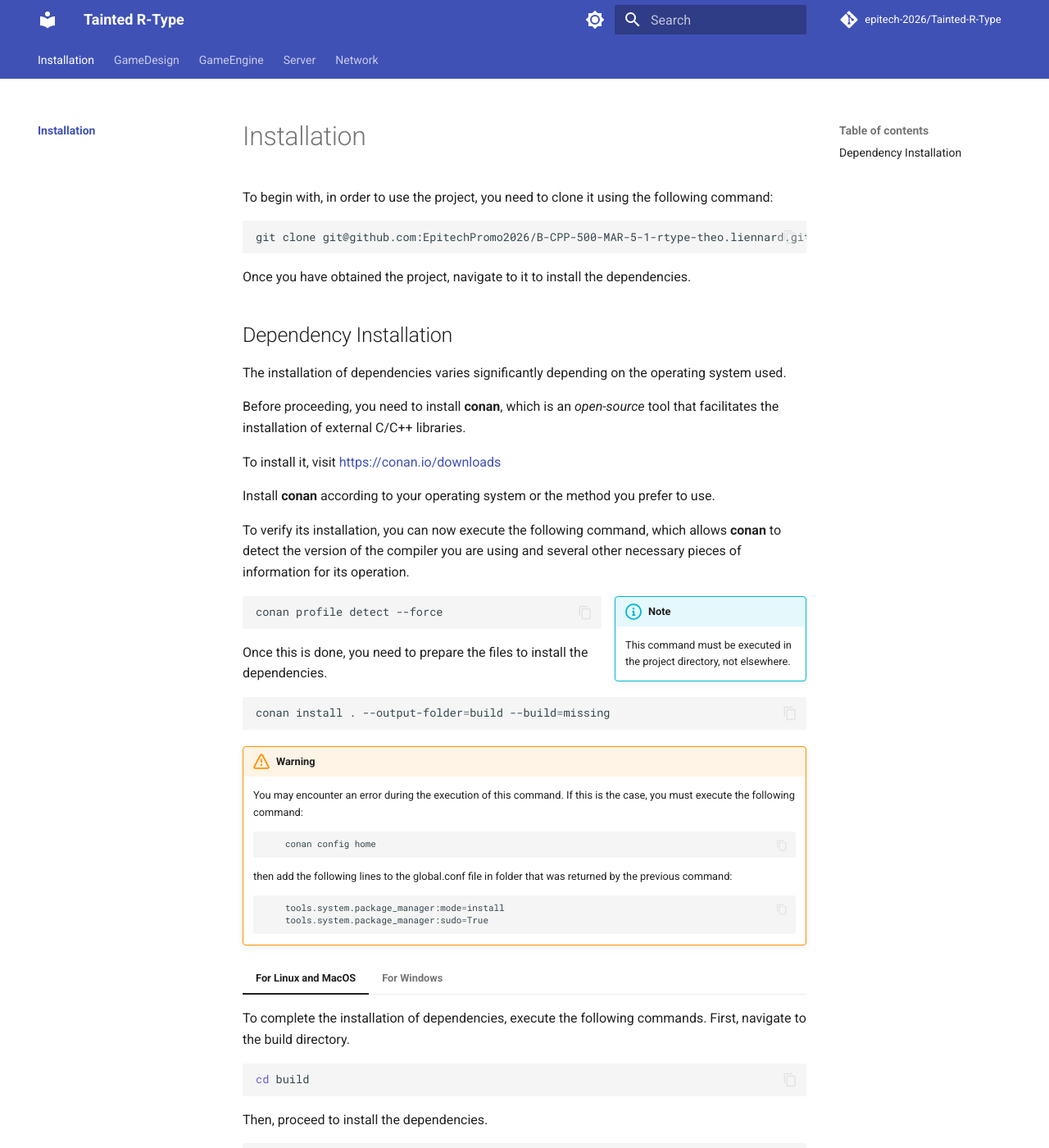
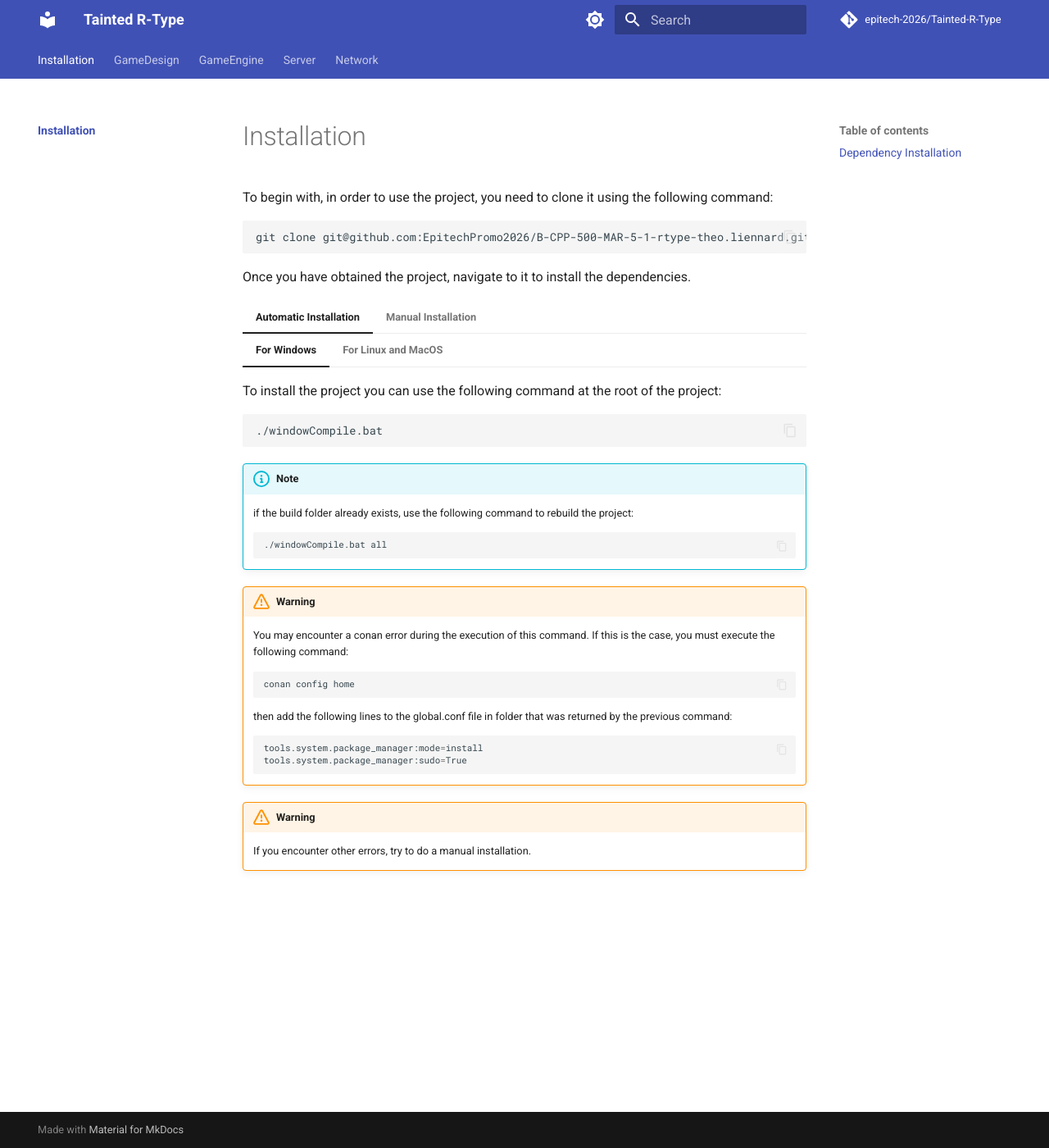
Before and after one commit to lennydelgado/AREA-Doc, an MkDocs documentation site: the page built from docs/index.md, in a window 1280 px wide and 1400 px high. Shown: the whole window at 82% size. Built offline with MkDocs 1.6.1 and Material for MkDocs 9.7.7, drawn with Linux system fonts in a browser that asks for light colours; comment, search, counter and statistics services are not loaded; part of the change alters nothing that is shown; some of the changed text lies outside the part shown.

Commit message:
Automated push: 2023-11-05 10:23:37 modification to doc website

````diff
--- a/docs/index.md
+++ b/docs/index.md
@@ -8,88 +8,180 @@ git clone git@github.com:EpitechPromo2026/B-CPP-500-MAR-5-1-rtype-theo.liennard.
 
 Once you have obtained the project, navigate to it to install the dependencies.
 
-## Dependency Installation
+=== "Automatic Installation"
+    === "For Windows"
+        To install the project you can use the following command at the root of the project:
 
-The installation of dependencies varies significantly depending on the operating system used.
+        ```sh
+        ./windowCompile.bat
+        ```
 
-Before proceeding, you need to install **conan**, which is an *open-source* tool that facilitates the installation of external C/C++ libraries.
+        !!! info "Note"
+            if the build folder already exists, use the following command to rebuild the project:
 
-To install it, visit [https://conan.io/downloads](https://conan.io/downloads)
+            ```sh
+            ./windowCompile.bat all
+            ```
 
-Install **conan** according to your operating system or the method you prefer to use.
+        !!! warning
+            You may encounter a conan error during the execution of this command. If this is the case, you must execute the following command:
 
-To verify its installation, you can now execute the following command, which allows **conan** to detect the version of the compiler you are using and several other necessary pieces of information for its operation.
+            ```sh
+            conan config home
+            ```
 
-!!! info inline end "Note"
-    This command must be executed in the project directory, not elsewhere.
+            then add the following lines to the global.conf file in folder that was returned by the previous command:
 
-```sh
-conan profile detect --force
-```
+            ```sh
+            tools.system.package_manager:mode=install
+            tools.system.package_manager:sudo=True
+            ```
 
-Once this is done, you need to prepare the files to install the dependencies.
+        !!! warning
+            If you encounter other errors, try to do a manual installation.
 
-```sh
-conan install . --output-folder=build --build=missing
-```
+    === "For Linux and MacOS"
+        To install the project you can use the following command at the root of the project:
 
-!!! warning
-    You may encounter an error during the execution of this command. If this is the case, you must execute the following command:
+        ```sh
+        ./unixCompile.sh
+        ```
+
+        !!! info "Note"
+            if the build folder already exists, use the following command to rebuild the project:
+
+            ```sh
+            ./unixCompile.sh all
+            ```
+
+        !!! warning
+            You may encounter a conan error during the execution of this command. If this is the case, you must execute the following command:
+
+            ```sh
+            conan config home
+            ```
+
+            then add the following lines to the global.conf file in folder that was returned by the previous command:
+
+            ```sh
+            tools.system.package_manager:mode=install
+            tools.system.package_manager:sudo=True
+            ```
+
+        !!! warning
+            If you encounter other errors, try to do a manual installation.
+
+=== "Manual Installation"
+    ## Dependency Installation
+
+    The installation of dependencies varies significantly depending on the operating system used.
+
+    Before proceeding, you need to install **conan**, which is an *open-source* tool that facilitates the installation of external C/C++ libraries.
+
+    To install it, visit [https://conan.io/downloads](https://conan.io/downloads)
+
+    Install **conan** according to your operating system or the method you prefer to use.
+
+    To verify its installation, you can now execute the following command, which allows **conan** to detect the version of the compiler you are using and several other necessary pieces of information for its operation.
+
+    !!! info inline end "Note"
+        This command must be executed in the project directory, not elsewhere.
 
     ```sh
-        conan config home
+    conan profile detect --force
     ```
 
-    then add the following lines to the global.conf file in folder that was returned by the previous command:
+    Once this is done, you need to prepare the files to install the dependencies.
 
     ```sh
+    conan install . --output-folder=build --build=missing
+    ```
+
+    !!! warning
+        You may encounter an error during the execution of this command. If this is the case, you must execute the following command:
+
+        ```sh
+        conan config home
+        ```
+
+        then add the following lines to the global.conf file in folder that was returned by the previous command:
+
+        ```sh
         tools.system.package_manager:mode=install
         tools.system.package_manager:sudo=True
-    ```
+        ```
 
-=== "For Linux and MacOS"
+    === "For Linux and MacOS"
 
-    To complete the installation of dependencies, execute the following commands. First, navigate to the build directory.
+        To complete the installation of dependencies, execute the following commands. First, proceed to generate the project files.
 
-    ```sh
-    cd build
-    ```
+        ```sh
+        cmake -S . -B ./build --preset conan-release
+        ```
 
-    Then, proceed to install the dependencies.
+        Then, you can initiate the project compilation with the following command:
 
-    ```sh
-    cmake .. -DCMAKE_TOOLCHAIN_FILE=conan_toolchain.cmake -DCMAKE_BUILD_TYPE=Release
-    ```
+        ```sh
+        cmake --build build
+        ```
 
-    Now, you can initiate the project compilation with the following command:
+    === "For Linux and MacOS (alt)"
 
-    !!! info inline end "Note"
-        To execute this command, you must be in the build directory.
+        To complete the installation of dependencies, execute the following commands. First, navigate to the build directory.
 
-    ```sh
-    cmake --build .
-    ```
+        ```sh
+        cd build
+        ```
 
-=== "For Windows"
+        Then, proceed to install the dependencies.
 
-    To complete the installation of dependencies, execute the following commands. First, navigate to the build directory.
+        ```sh
+        cmake .. -DCMAKE_TOOLCHAIN_FILE=conan_toolchain.cmake -DCMAKE_BUILD_TYPE=Release
+        ```
 
-    ```sh
-    cd build
-    ```
+        Now, you can initiate the project compilation with the following command:
 
-    Then, proceed to install the dependencies.
+        !!! info inline end "Note"
+            To execute this command, you must be in the build directory.
 
-    ```sh
-    # assuming Visual Studio 15 2017 is your VS version and that it matches your default profile
-    cmake .. -G "Visual Studio 15 2017" -DCMAKE_TOOLCHAIN_FILE=./conan_toolchain.cmake
-    ```
+        ```sh
+        cmake --build .
+        ```
 
-    Now, you can initiate the project compilation with the following command:
+    === "For Windows"
 
-    !!! info inline end "Note"
-        To execute this command, you must be in the build directory.
+        To complete the installation of dependencies, execute the following commands. First, proceed to generate the project files.
 
-    ```sh
-    cmake --build . --config Release
-    ```
+        ```bat
+        cmake -S . -B ./build --preset conan-default
+        ```
+
+        Then, you can initiate the project compilation with the following command:
+
+        ```bat
+        cmake --build build --config Release
+        ```
+
+    === "For Windows (alt)"
+
+        To complete the installation of dependencies, execute the following commands. First, navigate to the build directory.
+
+        ```sh
+        cd build
+        ```
+
+        Then, proceed to install the dependencies.
+
+        ```sh
+        # assuming Visual Studio 15 2017 is your VS version and that it matches your default profile
+        cmake .. -G "Visual Studio 15 2017" -DCMAKE_TOOLCHAIN_FILE=./conan_toolchain.cmake
+        ```
+
+        Now, you can initiate the project compilation with the following command:
+
+        !!! info inline end "Note"
+            To execute this command, you must be in the build directory.
+
+        ```sh
+        cmake --build . --config Release
+        ```
````
